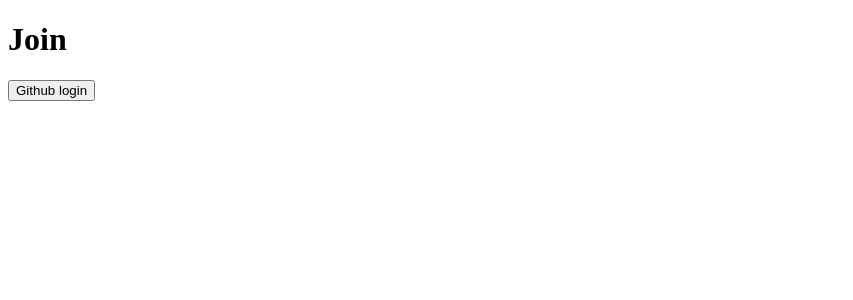
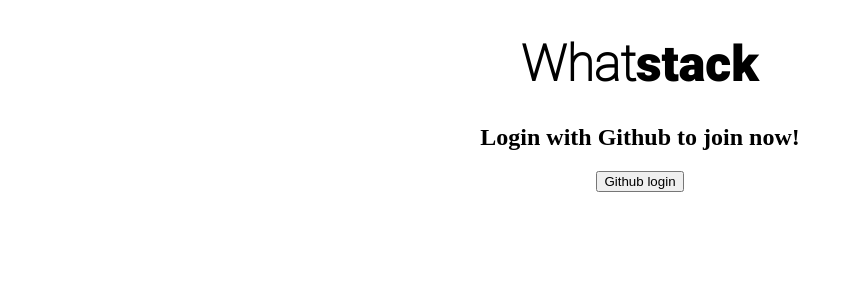
Before and after one commit to FayeCarter/WhatStack, a React (Create React App) app in the folder client/: page / in a window 1280 px wide. Shown: the top 300 px of the page, without its empty margins (0-853 px from the left). Built offline with nearby package versions, Linux system fonts and the light colour scheme.

Commit message:
Styling: basic css applied to landing page

```diff
--- a/client/src/component/Join.js
+++ b/client/src/component/Join.js
@@ -1,20 +1,27 @@
-import React from "react";
+import React from 'react'
 //require("dotenv").config();
 
 const Join = () => {
-  console.log(process.env);
+  console.log(process.env)
   return (
-    <div>
-      <h1>Join</h1>
+    <div className="body">
+      <div className="content">
+        <h1>
+          <span className="thin">What</span>
+          <span className="thick">stack</span>
+        </h1>
+        <h2>Login with Github to join now!</h2>
+
         <button
           onClick={() => {
-          window.location.href = `${process.env.REACT_APP_BACKEND}/login`;
+            window.location.href = `${process.env.REACT_APP_BACKEND}/login`
           }}
         >
           Github login
         </button>
       </div>
-  );
-};
+    </div>
+  )
+}
 
-export default Join;
+export default Join
```
Lines whose indentation alone changed are shown as unchanged.
